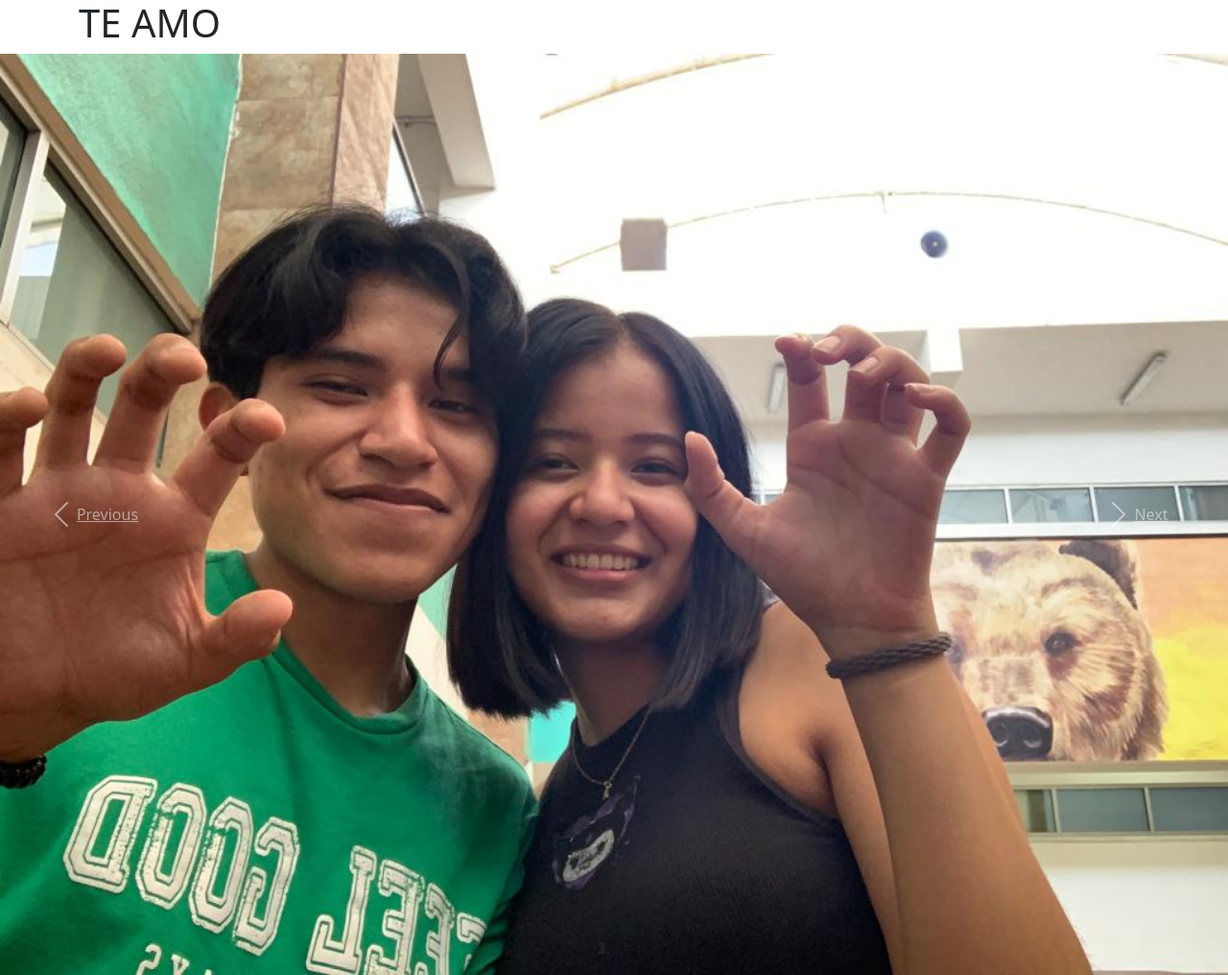
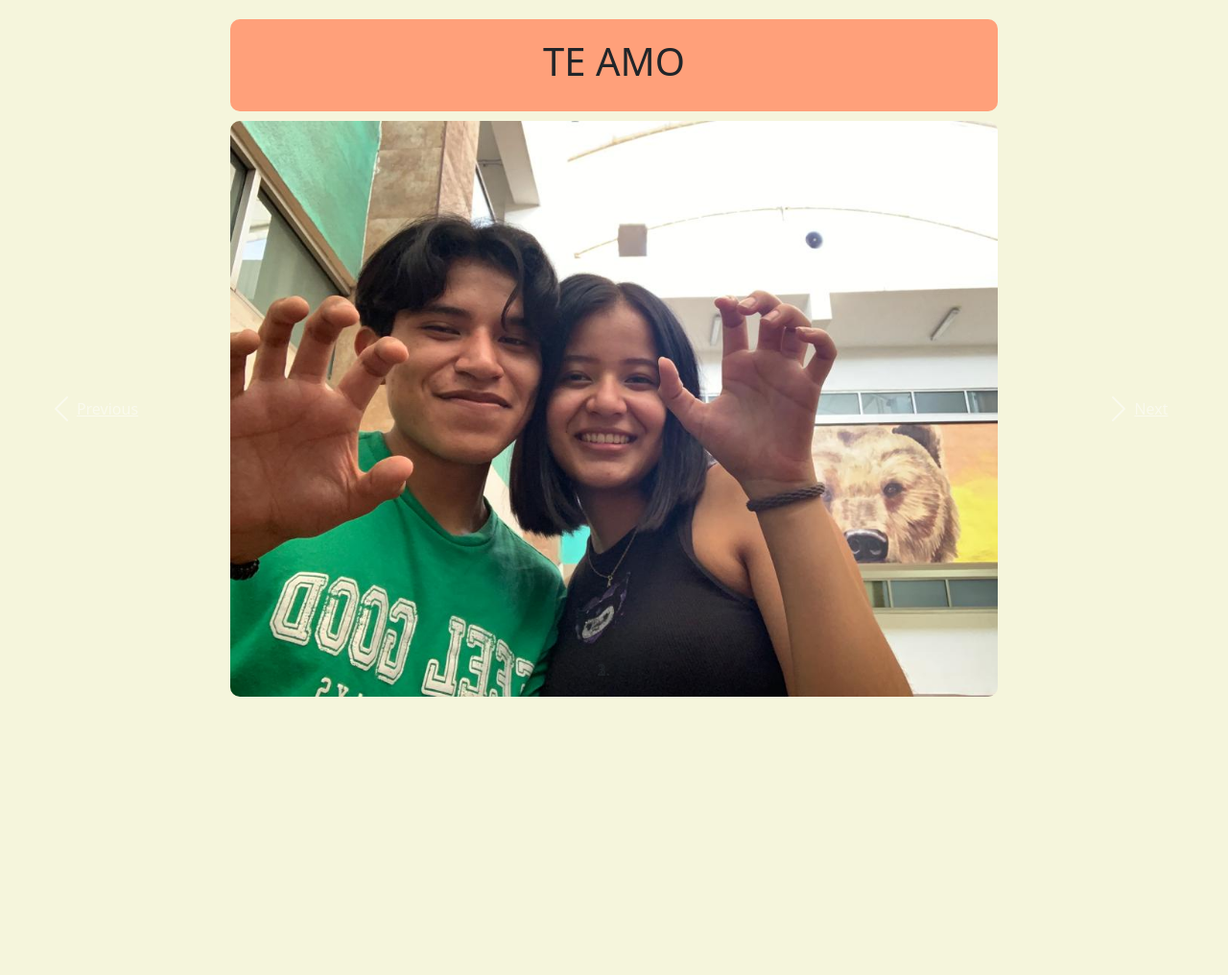
Before and after one commit to MarioMedePrsc/XyM, a PHP site: page /acepto.html in a window 1280 px wide. Shown: the whole page at 96% size. After the commit the page ends 726 px from the top, so only its background shows below. Run offline with PHP 8.4, Linux system fonts and the light colour scheme; some libraries are stand-ins or nearby versions.

Commit message:
Carrusel arreglado

```diff
--- a/acepto.html
+++ b/acepto.html
@@ -8,8 +8,8 @@
         <link rel="stylesheet" href="./styles.css">
         <link href="https://cdn.jsdelivr.net/npm/bootstrap@5.3.2/dist/css/bootstrap.min.css" rel="stylesheet" integrity="sha384-T3c6CoIi6uLrA9TneNEoa7RxnatzjcDSCmG1MXxSR1GAsXEV/Dwwykc2MPK8M2HN" crossorigin="anonymous">
     </head>
-    <body>
-        <div class="container">
+    <body class="bodyAcepto">
+        <div class="app">
             <h1>TE AMO</h1>
         </div>
         <!--Carussel-->
@@ -21,13 +21,13 @@
             </ol>
             <div class="carousel-inner">
               <div class="carousel-item active">
-                <img class="d-block w-100" src="img/1.jpg" alt="First slide">
+                <img class="d-block w-100 imgCarrusel" src="img/1.jpg" alt="First slide" >
               </div>
               <div class="carousel-item">
-                <img class="d-block w-100" src="img/2.jpg" alt="Second slide">
+                <img class="d-block w-100 imgCarrusel" src="img/2.jpg" alt="Second slide">
               </div>
               <div class="carousel-item">
-                <img class="d-block w-100" src="img/3.jpg" alt="Third slide">
+                <img class="d-block w-100 imgCarrusel" src="img/3.jpg" alt="Third slide">
               </div>
             </div>
             <a class="carousel-control-prev" href="#carouselExampleIndicators" role="button" data-slide="prev">
--- a/styles.css
+++ b/styles.css
@@ -30,8 +30,32 @@ body{
     border-radius: 10px;
     padding: 20px;
     margin-top: 20px;
+    margin-bottom: 10px;
 }
 
+.carrusel{
+    height: 800px;
+    width: 100%;
+    border-radius: 10px;
+    align-items: center;
+    justify-content: center;
+}
+.imgCarrusel{
+    display: flex;
+    margin: auto;
+    max-height: 800px;
+    max-width: 800px;
+    border-radius: 10px;
+}
+
+.bodyAcepto{
+    height: 100vh;
+    margin: 0;
+
+    align-items: center;
+    justify-content: center;
+    background-color: beige;
+}
 
 
 .posicion1{
```
